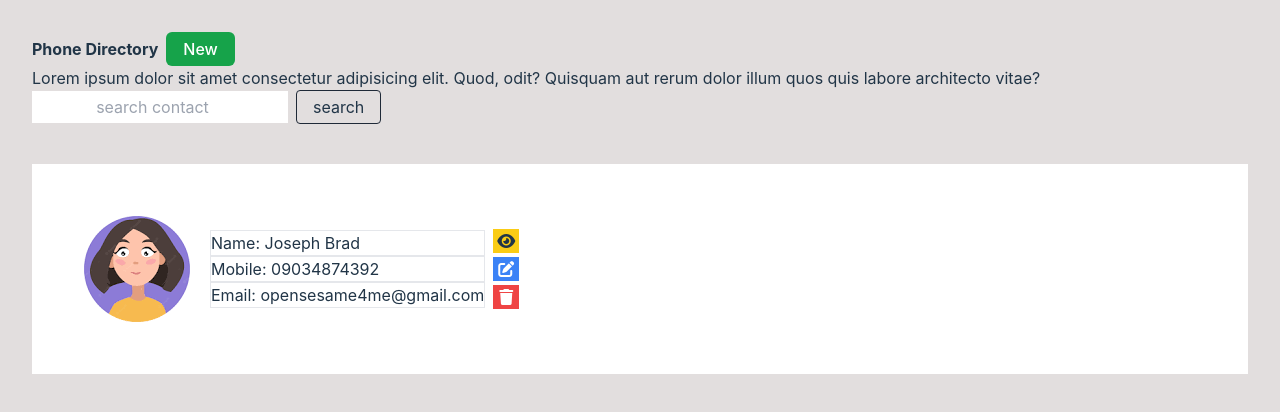
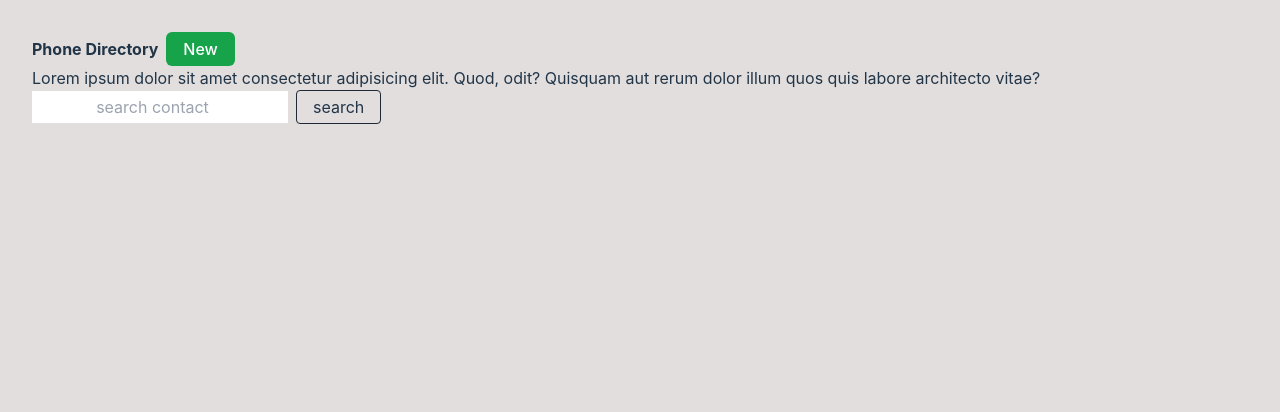
Before and after one commit to adexterity/Contact-App-vue, a Vue app: page / in a window 1280 px wide. Shown: the top 412 px of the page. Built offline with nearby package versions, Linux system fonts and the light colour scheme.

Commit message:
add the contactitem and contactlist component

```diff
--- a/src/App.vue
+++ b/src/App.vue
@@ -2,6 +2,7 @@
 import { reactive,ref } from "vue";
 import Home from "./components/home.vue";
 import Form from "./components/Form.vue";
+import ContactList from "./components/ContactList.vue";
 
 const state= reactive({
 
@@ -25,16 +26,19 @@ const addContact = (data) => {
       <Form @close="toggleModal" v-on:add-contact="addContact" />
     </div>
 
-    <Home @open="toggleModal" :contacts="contacts" />
     <div>
-      {{ contacts }}
+      <Home @open="toggleModal" />
+    </div>
+
+    <div>
+      <ContactList :contacts="state.contacts" />
     </div>
   </div>
 </template>
 
 <style scoped>
 * {
-  margin: 0;
+
   padding: 0;
   box-sizing: border-box;
 }
--- /dev/null
+++ b/src/components/ContactItem.vue
@@ -0,0 +1,31 @@
+<script>
+import { ref } from "vue"
+export default {
+    props: ["contact"],
+    setup(props) {
+        const contact = ref(props.contact)
+        return {
+            contact
+        }
+    }
+}
+</script>
+<template>
+        <div class="w-20 mr-2">
+
+            <img src="../assets/avatars/download.png" alt="avatar" class="w-full"/>
+        </div>
+        <div >
+            <p class="border">Name: {{ contact.name }}</p>
+            <p class="border">Mobile: {{ contact.number }}</p>
+            <p class="border">Email: {{ contact.email }}</p>
+        </div>
+
+        <div class="ml-2">
+            <span class="block bg-yellow-400 text-center px-1 mb-1"><i class="fa-solid fa-eye"></i></span>
+            <span class="block bg-blue-500 text-center px-1"><i class="fa-solid fa-pen-to-square text-white"></i></span>
+            <span class="block bg-red-500 text-center px-1 mt-1"><i class="fa-solid fa-trash text-white"></i></span>
+        </div>
+
+</template>
+<style></style>
--- /dev/null
+++ b/src/components/ContactList.vue
@@ -0,0 +1,30 @@
+<script>
+import {ref} from "vue";
+import ContactItem from "./ContactItem.vue";
+export default{
+    props:["contacts"],
+    components:{
+        ContactItem
+    },
+    setup(props){
+        const allContacts = ref(props.contacts)
+        return{
+            allContacts
+        }
+    }
+}
+</script>
+<template>
+    <!-- main section -->
+    <main class="pt-10">
+      <div class="contacts grid md:grid-cols-12 gap-4">
+        <div class="card bg-slate-100 flex items-center w-auto md:col-span-6 rounded-md" v-for="contact in contacts" :key="contact.name">
+            <ContactItem :contact="contact"/>
+        </div>
+      </div>
+
+    </main>
+
+
+</template>
+<style></style>
--- a/src/components/Home.vue
+++ b/src/components/Home.vue
@@ -24,7 +24,7 @@ setup(props, {emit}){
 <template>
 
   <!-- content container -->
-  <div class="container">
+  <div class="container mb-10">
     <header>
       <h2 class="font-bold inline-block mr-2">Phone Directory</h2>
       <button class="btn" @click="openContactField">New</button>
@@ -44,31 +44,6 @@ setup(props, {emit}){
         class="border border-gray-800 rounded px-4 py-1 cursor-pointer"
       />
     </header>
-    <!-- main section -->
-    <main class="pt-10">
-      <div class="contacts">
-        <div class="card bg-white flex items-center">
-          <img src="../assets/avatars/download.png" alt="avatar" class="" />
-          <div>
-            <p class="border">Name: Joseph Brad</p>
-            <p class="border">Mobile: 09034874392</p>
-            <p class="border">Email: opensesame4me@gmail.com</p>
-          </div>
-          <div class="ml-2">
-            <span class="block bg-yellow-400 text-center px-1 mb-1"
-              ><i class="fa-solid fa-eye"></i
-            ></span>
-            <span class="block bg-blue-500 text-center px-1"
-              ><i class="fa-solid fa-pen-to-square text-white"></i
-            ></span>
-            <span class="block bg-red-500 text-center px-1 mt-1"
-              ><i class="fa-solid fa-trash text-white"></i
-            ></span>
-          </div>
-        </div>
       </div>
-
-    </main>
-  </div>
 </template>
 <style scoped></style>
```
